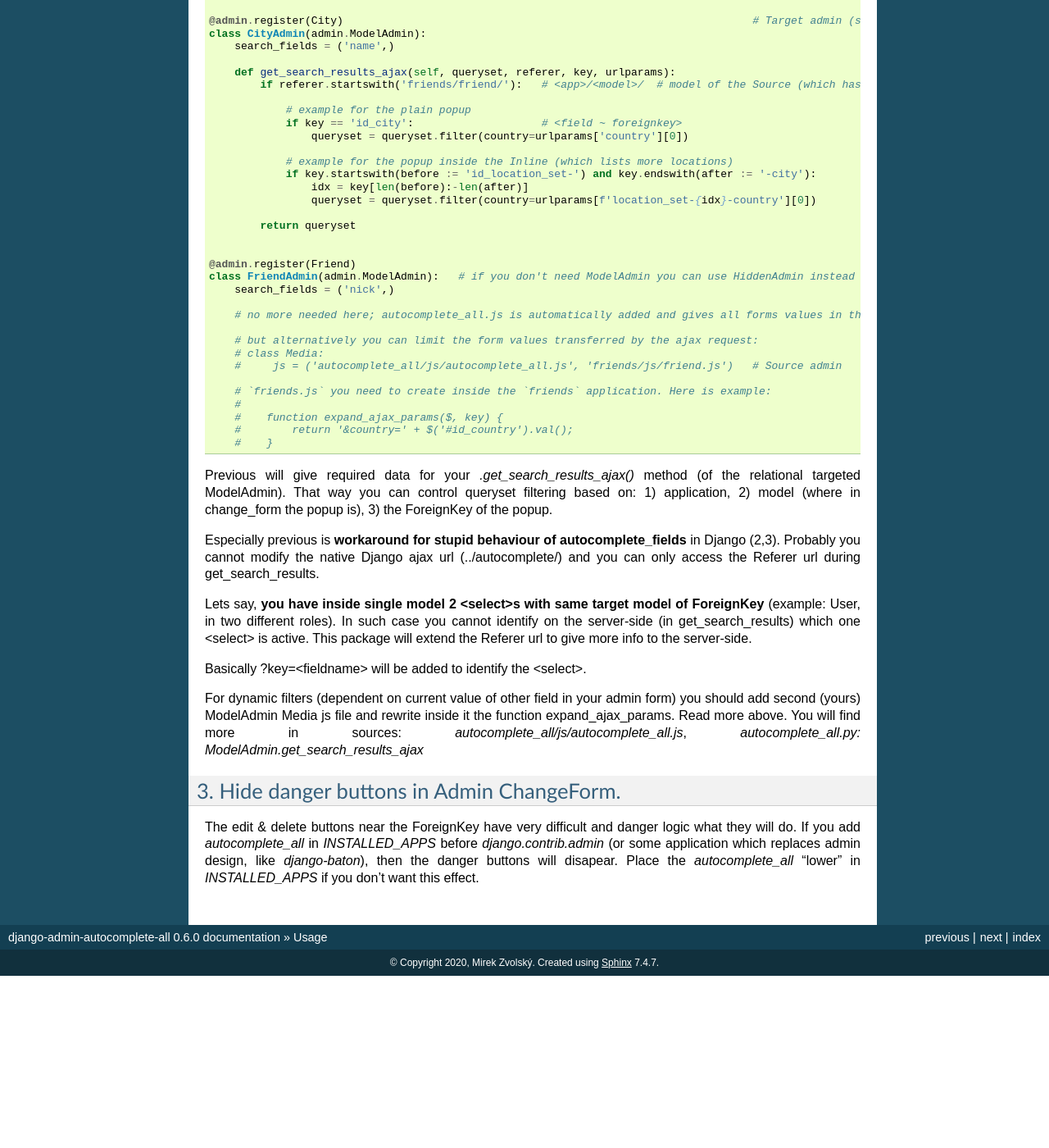
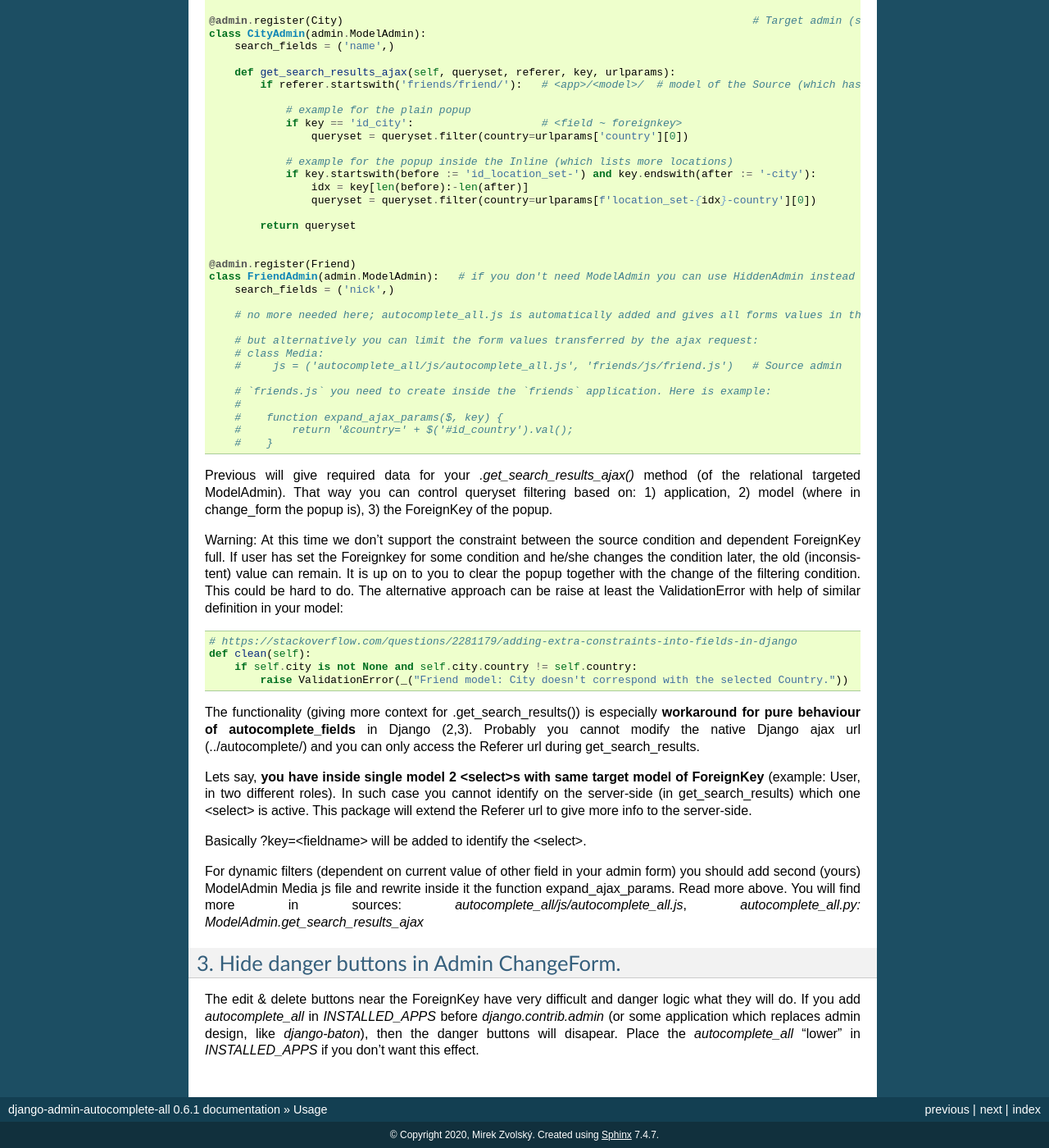
Before and after one commit to pyutil/django-admin-autocomplete-all, a Sphinx documentation site: the page built from docs/usage.rst, in a window 1280 px wide and 1400 px high, scrolled down 1490 px. Shown: the whole window at 82% size. Built offline with Sphinx 7.4.7, drawn with Linux system fonts in a browser that asks for light colours; before the commit the page ends 2680 px from its top, so only the background shows below that; some of the changed text lies outside the part shown.

Commit message:
docs only

```diff
--- a/HISTORY.rst
+++ b/HISTORY.rst
@@ -3,7 +3,11 @@
 History
 -------
 
-0.6.0 (2021-03-10)
+0.6.1 (2021-03-10)
+++++++++++++++++++
+docs only (dependent popups)
+
+0.6.0 (2021-03-09)
 INCOMPATIBLE: autocomplete_params.js renamend to autocomplete_all.js (please rename if you have this in your code)
 autocomplete_all.js is now always attached in MediaMixin (for ModelAdmin and both Inlines)
 ajax autocomplete call now contains all values from the form (see the urlparams variable): you can easier make filtered popups
--- a/autocomplete_all/_version.py
+++ b/autocomplete_all/_version.py
@@ -1 +1 @@
-__version__ = "0.6.0"
+__version__ = "0.6.1"
--- a/docs/usage.rst
+++ b/docs/usage.rst
@@ -118,8 +118,20 @@ If you want **2 dependent popups** (example: Country/City):
 Previous will give required data for your `.get_search_results_ajax()` method (of the relational targeted ModelAdmin).
 That way you can control queryset filtering based on: 1) application, 2) model (where in change_form the popup is), 3) the ForeignKey of the popup.
 
+Warning: At this time we don't support the constraint between the source condition and dependent ForeignKey full.
+If user has set the Foreignkey for some condition and he/she changes the condition later, the old (inconsistent) value can remain.
+It is up on to you to clear the popup together with the change of the filtering condition.
+This could be hard to do. The alternative approach can be raise at least the ValidationError with help of similar definition in your model:
 
-Especially previous is **workaround for stupid behaviour of autocomplete_fields** in Django (2,3).
+.. code-block:: python
+
+    # https://stackoverflow.com/questions/2281179/adding-extra-constraints-into-fields-in-django
+    def clean(self):
+        if self.city is not None and self.city.country != self.country:
+            raise ValidationError(_("Friend model: City doesn't correspond with the selected Country."))
+
+
+The functionality (giving more context for .get_search_results()) is especially **workaround for pure behaviour of autocomplete_fields** in Django (2,3).
 Probably you cannot modify the native Django ajax url (../autocomplete/) and you can only access the Referer url during get_search_results.
 
 Lets say, **you have inside single model 2 <select>s with same target model of ForeignKey** (example: User, in two different roles).
```
